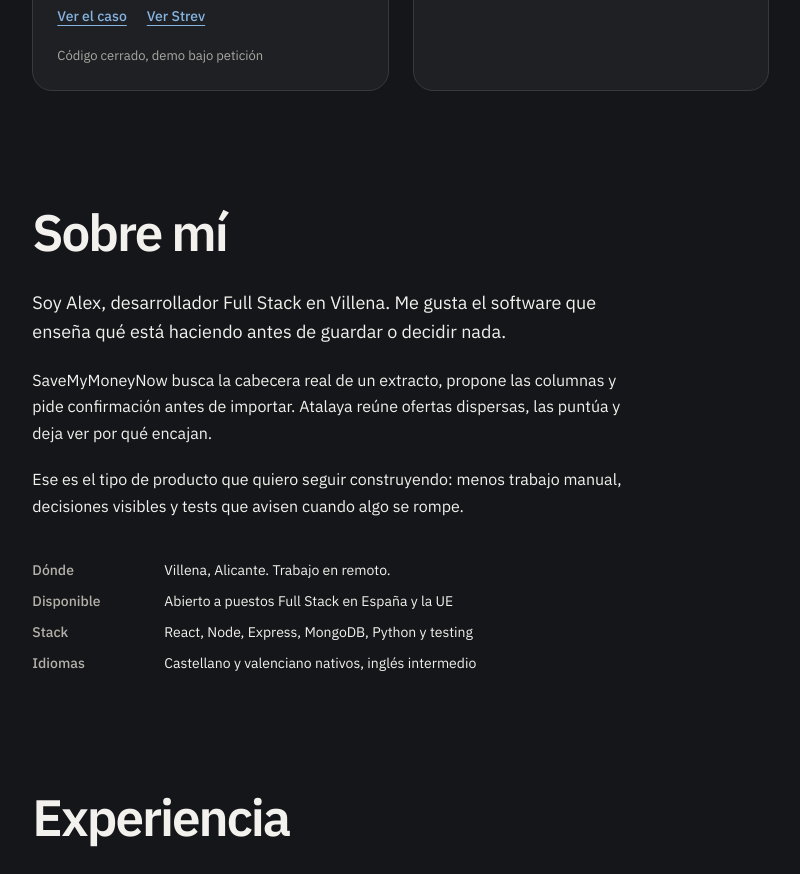
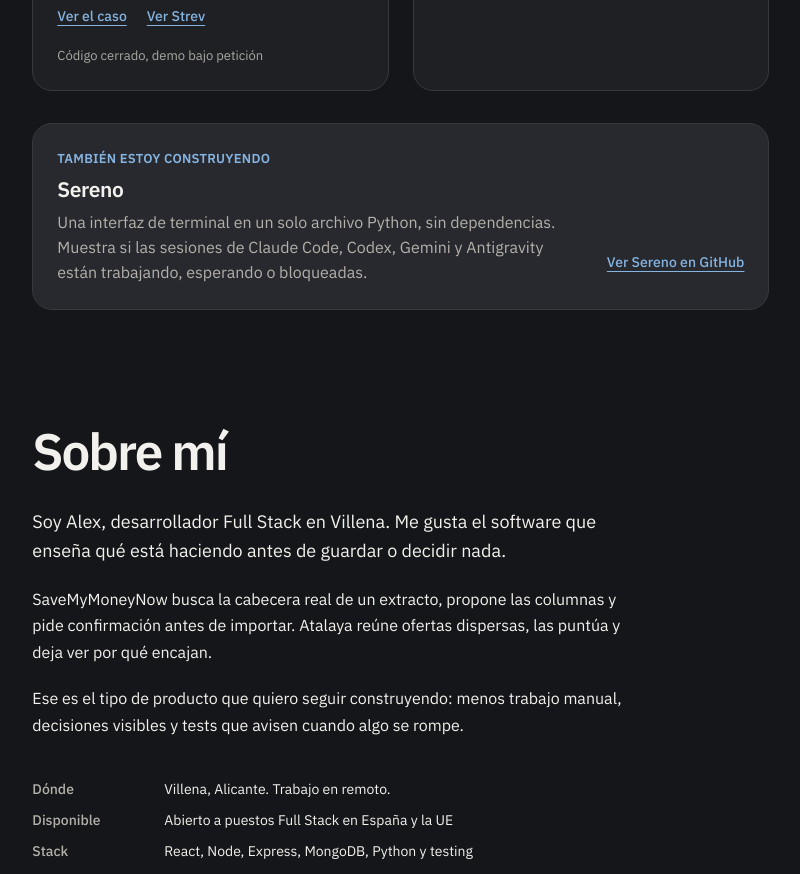
Before and after one commit to ElRaxy/portfolioalex, a React (Create React App) app: page / in a window 1280 px wide. Shown: the part 1320-2194 px from the top of the page, without its empty margins (453-1253 px from the left). Built offline with nearby package versions, Linux system fonts and the light colour scheme.

Commit message:
feat(portfolio): añadir Sereno a proyectos

```diff
--- a/src/componets/portfolio/Portfolio.jsx
+++ b/src/componets/portfolio/Portfolio.jsx
@@ -122,6 +122,22 @@ function Portfolio() {
           />
         ))}
       </div>
+
+      <aside className="portfolio__side-project" aria-labelledby="portfolio-side-project-title">
+        <div className="portfolio__side-project-copy">
+          <p className="portfolio__side-project-label">{t('portfolio.side_project.eyebrow')}</p>
+          <h3 id="portfolio-side-project-title">{t('portfolio.side_project.title')}</h3>
+          <p>{t('portfolio.side_project.description')}</p>
+        </div>
+        <a
+          className="portfolio__side-project-link"
+          href={t('portfolio.side_project.url')}
+          target="_blank"
+          rel="noopener noreferrer"
+        >
+          {t('portfolio.side_project.link_label')}
+        </a>
+      </aside>
     </section>
   )
 }
--- a/src/componets/portfolio/portfolio.css
+++ b/src/componets/portfolio/portfolio.css
@@ -22,6 +22,59 @@
   display: grid;
   grid-template-columns: repeat(2, minmax(0, 1fr));
   gap: var(--space-6);
+}
+
+.portfolio__side-project {
+  display: grid;
+  grid-template-columns: minmax(0, 1fr) auto;
+  align-items: end;
+  gap: var(--space-6);
+  margin-top: var(--space-8);
+  padding: var(--space-6);
+  border: 1px solid var(--line-soft);
+  border-radius: var(--radius-lg);
+  background: var(--surface-2);
+}
+
+.portfolio__side-project-label {
+  margin-bottom: var(--space-2);
+  color: var(--accent);
+  font-size: var(--fs-xs);
+  font-weight: 600;
+  letter-spacing: var(--ls-label);
+  text-transform: uppercase;
+}
+
+.portfolio__side-project h3 {
+  color: var(--text-1);
+  font-size: var(--fs-lg);
+  font-weight: 600;
+  letter-spacing: -0.02em;
+  line-height: 1.2;
+}
+
+.portfolio__side-project-copy > p:last-child {
+  max-width: 62ch;
+  margin-top: var(--space-2);
+  color: var(--text-2);
+  line-height: 1.55;
+}
+
+.portfolio__side-project-link {
+  min-height: 44px;
+  display: inline-flex;
+  align-items: center;
+  color: var(--accent);
+  font-size: var(--fs-sm);
+  font-weight: 500;
+  text-decoration: underline;
+  text-decoration-thickness: 1px;
+  text-underline-offset: 4px;
+  white-space: nowrap;
+}
+
+.portfolio__side-project-link:hover {
+  color: var(--accent-hover);
 }
 
 .portfolio__item {
@@ -199,6 +252,17 @@
   .portfolio__body {
     padding: var(--space-5);
   }
+
+  .portfolio__side-project {
+    grid-template-columns: minmax(0, 1fr);
+    gap: var(--space-4);
+    margin-top: var(--space-6);
+    padding: var(--space-5);
+  }
+
+  .portfolio__side-project-link {
+    justify-self: start;
+  }
 }
 
 /* La terminal solo se conserva como artefacto autentico dentro del caso de Atalaya. */
--- a/src/i18n/locales/en/translation.json
+++ b/src/i18n/locales/en/translation.json
@@ -105,6 +105,13 @@
   "portfolio": {
     "title": "My projects",
     "subtitle": "Recent selection",
+    "side_project": {
+      "eyebrow": "Also building",
+      "title": "Sereno",
+      "description": "A Python terminal UI in one file, with no dependencies. It shows whether Claude Code, Codex, Gemini and Antigravity sessions are working, waiting or stuck.",
+      "link_label": "View Sereno on GitHub",
+      "url": "https://github.com/ElRaxy/sereno"
+    },
     "closed_label": "Closed source, demo on request",
     "internal_label": "Internal tool, closed source",
     "featured_label": "Featured project",
--- a/src/i18n/locales/es/translation.json
+++ b/src/i18n/locales/es/translation.json
@@ -105,6 +105,13 @@
   "portfolio": {
     "title": "Mis proyectos",
     "subtitle": "Selección reciente",
+    "side_project": {
+      "eyebrow": "También estoy construyendo",
+      "title": "Sereno",
+      "description": "Una interfaz de terminal en un solo archivo Python, sin dependencias. Muestra si las sesiones de Claude Code, Codex, Gemini y Antigravity están trabajando, esperando o bloqueadas.",
+      "link_label": "Ver Sereno en GitHub",
+      "url": "https://github.com/ElRaxy/sereno"
+    },
     "closed_label": "Código cerrado, demo bajo petición",
     "internal_label": "Herramienta interna, código cerrado",
     "featured_label": "Proyecto destacado",
```
Also changed, not shown: 1 other file (tests, documents, lock files or other folders).
